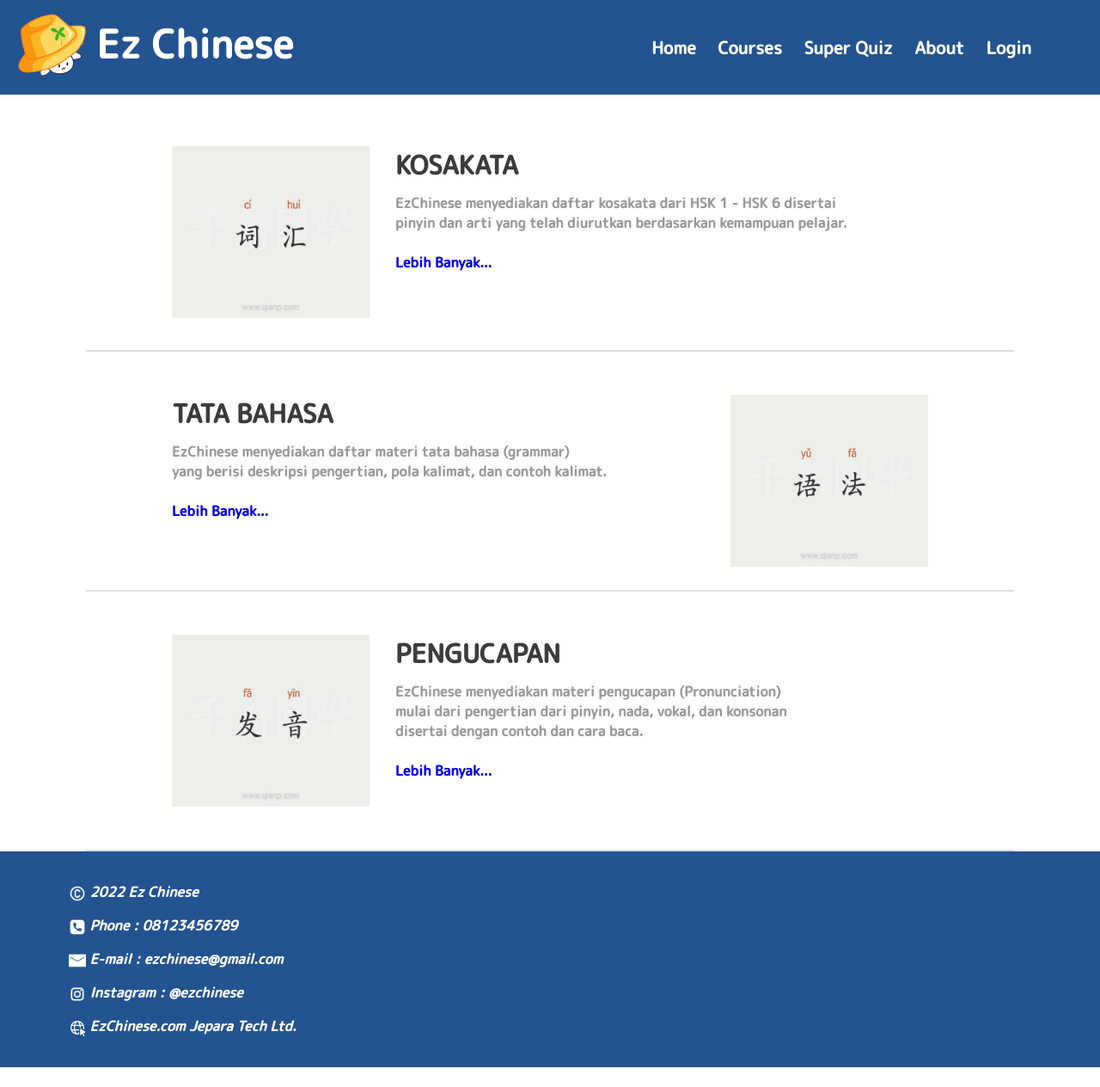
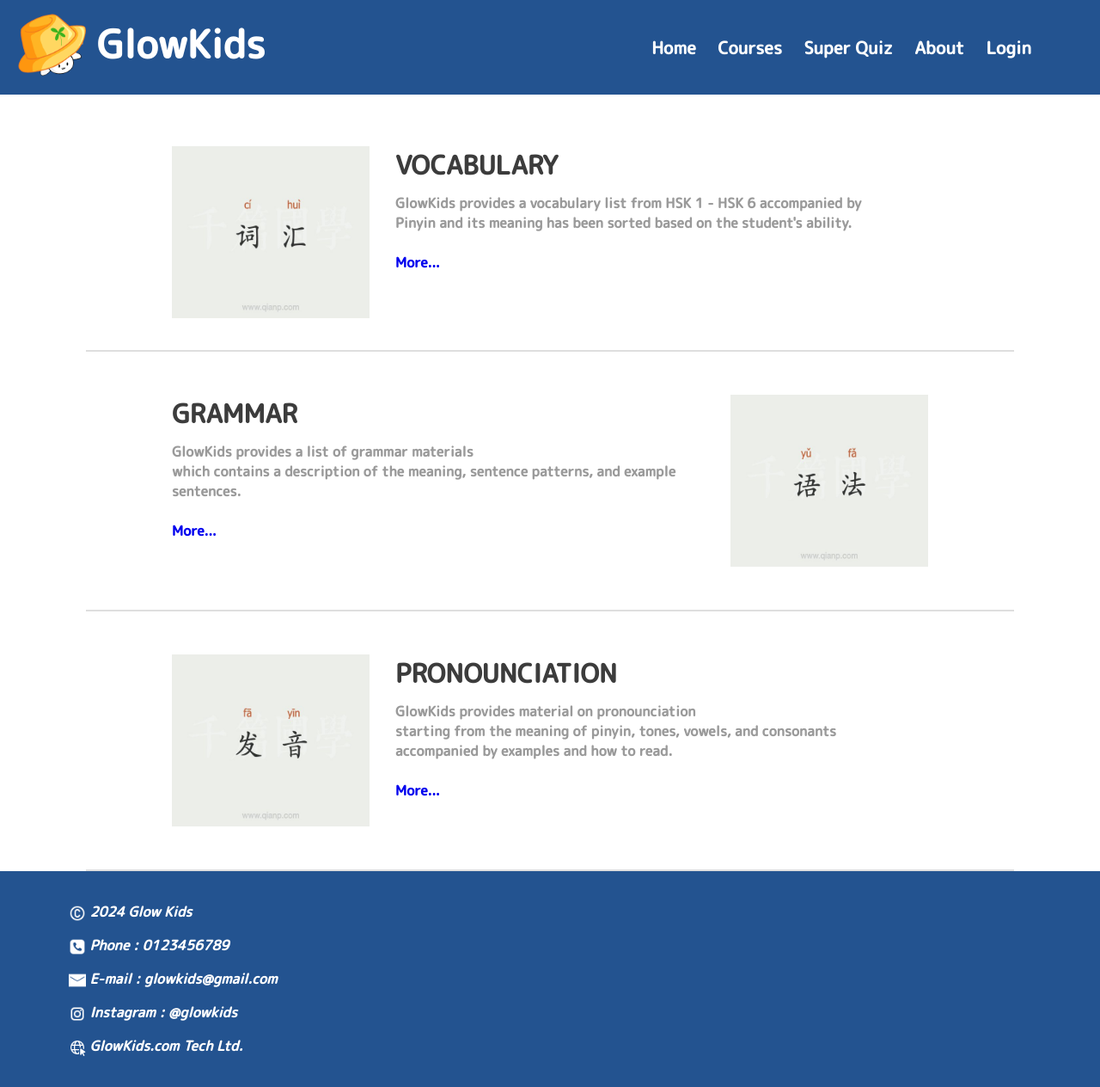
Before and after one commit to kylietan123/Learn-Chinese, a PHP site: page /courses.html in a window 1280 px wide. Shown: the whole page at 86% size. Before the commit the page ends 1241 px from the top, so only its background shows below. Run offline with PHP 8.4, Linux system fonts and the light colour scheme.

Commit message:
courses update

```diff
--- a/courses.css
+++ b/courses.css
@@ -25,7 +25,7 @@ a {
     border-top: solid 2px rgb(222, 222, 222);
 }
 
-#EzChineseP {
+#GlowKidsP {
     padding-top: 0px;
     float: left;
     /* border: solid red; */
@@ -36,7 +36,7 @@ a {
     color: white;
 }
 
-#EzChineseImgHref {
+#GlowKidsImgHref {
     margin: -40px;
     padding-left: 30px;
     padding-right: 10px;
@@ -94,13 +94,13 @@ a {
     padding-left: 210px;
 }
 
-#tatabahasaDescDiv{
+#grammarDescDiv{
     padding-top: 50px;
     padding-left: 200px;
     margin-right: 200px;
 }
 
-#tatabahasaH1{
+#grammarH1{
     font-family: 'M PLUS Rounded 1c', sans-serif;
     font-size: 30px;
     margin: 0px;
@@ -109,7 +109,7 @@ a {
     color: rgb(60, 60, 60);
 }
 
-#tatabahasaDescP{
+#grammarDescP{
     font-family: 'M PLUS Rounded 1c', sans-serif;
     font-weight: bold;
     color: rgb(154,154,154);
@@ -119,12 +119,12 @@ a {
     padding-bottom: 0px;
 }
 
-#pengucapanDescDiv1{
+#pronounciationDescDiv1{
     margin-top: 50px;
     padding-left: 200px;
 }
 
-#pengucapanH1{
+#pronounciationH1{
     font-family: 'M PLUS Rounded 1c', sans-serif;
     font-size: 30px;
     margin: 0px;
@@ -134,7 +134,7 @@ a {
     color: rgb(60, 60, 60);
 }
 
-#pengucapanDescP{
+#pronounciationDescP{
     font-family: 'M PLUS Rounded 1c', sans-serif;
     font-weight: bold;
     color: rgb(154,154,154);
--- a/courses.html
+++ b/courses.html
@@ -10,17 +10,17 @@
 <body>
 
 <header>
-    <p id="EzChineseP">
-        <a id="EzChineseImgHref" href="index.html">
+    <p id="GlowKidsP">
+        <a id="GlowKidsImgHref" href="index.html">
             <object align="center" width="140px" height="110px" data="Pictures/Billy In Hat.png"></object>
-        </a>    Ez Chinese
+        </a>    GlowKids
     </p>
 
     <p id="navBar">
         <a class="navbarPaddingLeft" href="index.html">Home        </a>
         <a class="navbarPaddingLeft" href="courses.html">Courses       </a>
         <a class="navbarPaddingLeft" href="superQuiz.html">Super Quiz       </a>
-        <a class="navbarPaddingLeft" href="tentang.html">About         </a>
+        <a class="navbarPaddingLeft" href="about.html">About         </a>
         <a class="navbarPaddingRightLeft" href="registration.html">Login</a>
     </p>
 </header>
@@ -30,9 +30,10 @@
 <!-- div1 -->
     <div id="vocabularyDescDiv1">
         <object align="left" data="Pictures/cihui.jpg" width="230px" height="200px" type=""></object>
-        <h1 id="vocabularyH1">KOSAKATA </h1>
-        <p id="vocabularyDescP">EzChinese menyediakan daftar kosakata dari HSK 1 - HSK 6 disertai <br> pinyin dan arti yang telah diurutkan berdasarkan kemampuan pelajar. <br><br>
-                <a href="kosakata.html">Lebih Banyak...</a>
+        <h1 id="vocabularyH1">VOCABULARY </h1>
+        <p id="vocabularyDescP">GlowKids provides a vocabulary list from HSK 1 - HSK 6 accompanied by<br>
+            Pinyin and its meaning has been sorted based on the student's ability. <br><br>
+                <a href="vocabulary.html">More...</a>
         </p>
 
     </div>
@@ -40,22 +41,25 @@
     <div class="line"></div>
 
 <!-- div2 -->
-    <div id="tatabahasaDescDiv">
+    <div id="grammarDescDiv">
         <object align="right" data="Pictures/yufa.jpg" width="230px" height="200px" type=""></object>
-        <h1 id="tatabahasaH1"> TATA BAHASA </h1>
-        <p id="tatabahasaDescP">EzChinese menyediakan daftar materi tata bahasa (grammar) <br> yang berisi deskripsi pengertian, pola kalimat, dan contoh kalimat. <br><br>
-                <a href="tataBahasa.html">Lebih Banyak...</a>
+        <h1 id="grammarH1"> GRAMMAR </h1>
+        <p id="grammarDescP">GlowKids provides a list of grammar materials <br>
+            which contains a description of the meaning, sentence patterns, and example sentences. <br><br>
+                <a href="grammar.html">More...</a>
         </p>
     </div>
 
     <div class="line"></div>
 
 <!-- div3 -->
-    <div id="pengucapanDescDiv1">
+    <div id="pronounciationDescDiv1">
         <object align="left" data="Pictures/fayin.jpg" width="230px" height="200px" type=""></object>
-        <h1 id="pengucapanH1"> PENGUCAPAN </h1>
-        <p id="pengucapanDescP">EzChinese menyediakan materi pengucapan (Pronunciation) <br> mulai dari pengertian dari pinyin, nada, vokal, dan konsonan <br> disertai dengan contoh dan cara baca. <br><br>
-                <a href="pengucapan.html">Lebih Banyak...</a>
+        <h1 id="pronounciationH1"> PRONOUNCIATION </h1>
+        <p id="pronounciationDescP">GlowKids provides material on pronounciation  <br>
+            starting from the meaning of pinyin, tones, vowels, and consonants <br>
+            accompanied by examples and how to read. <br><br>
+                <a href="pronounciation.html">More...</a>
         </p>
     </div>
 
@@ -63,11 +67,11 @@
 
     <footer>
         <address>
-            <p class="footerP"> <object class="footerIcon" align = "center" data ="Icons/icons8-copyright-all-rights-reserved-24.png" width="20px" height="20px" alt=""> </object> 2022 Ez Chinese</p>
-            <p class="footerP"> <object class="footerIcon" align = "center" data ="Icons/icons8-phone-50 (1).png" width="20px" height="20px" alt=""></object> Phone : 08123456789</p>
-            <p class="footerP"> <object class="footerIcon" align = "center" data ="Icons/icons8-mail-50.png"      width="20px" height="20px" alt=""></object> E-mail : ezchinese@gmail.com</p>
-            <p class="footerP"> <object class="footerIcon" align = "center" data ="Icons/icons8-instagram-24.png" width="20px" height="20px" alt=""></object> Instagram : @ezchinese</p>
-            <p class="footerP"> <object class="footerIcon" align = "center" data ="Icons/icons8-internet-30.png"  width="20px" height="20px" alt=""></object> EzChinese.com Jepara Tech Ltd. </p>
+            <p class="footerP"> <object class="footerIcon" align = "center" data ="Icons/icons8-copyright-all-rights-reserved-24.png" width="20px" height="20px" alt=""> </object> 2024 Glow Kids</p>
+            <p class="footerP"> <object class="footerIcon" align = "center" data ="Icons/icons8-phone-50 (1).png" width="20px" height="20px" alt=""></object> Phone : 0123456789</p>
+            <p class="footerP"> <object class="footerIcon" align = "center" data ="Icons/icons8-mail-50.png"      width="20px" height="20px" alt=""></object> E-mail : glowkids@gmail.com</p>
+            <p class="footerP"> <object class="footerIcon" align = "center" data ="Icons/icons8-instagram-24.png" width="20px" height="20px" alt=""></object> Instagram : @glowkids</p>
+            <p class="footerP"> <object class="footerIcon" align = "center" data ="Icons/icons8-internet-30.png"  width="20px" height="20px" alt=""></object> GlowKids.com Tech Ltd. </p>
         </address>
     </footer>
 </body>
```
